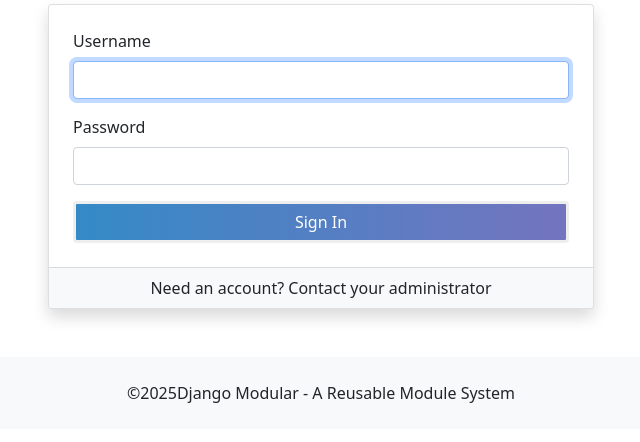
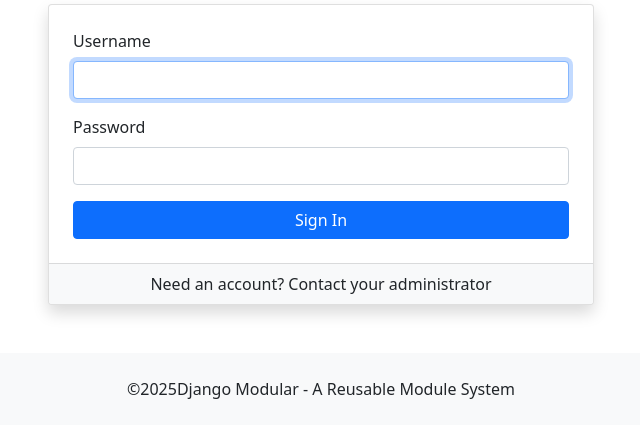
Before and after one commit to dwisulfahnur/dj-modular, a Django app: page /login/ in a window 1280 px wide. Shown: the part 172-614 px from the top of the page, without its empty margins (319-959 px from the left). Run offline with Django 5.2, Linux system fonts and the light colour scheme.

Commit message:
feat: update login page

```diff
--- a/templates/auth/login.html
+++ b/templates/auth/login.html
@@ -42,7 +42,7 @@
                 <input type="password" name="password" id="id_password" class="form-control" autocomplete="current-password" required />
               </div>
               <div class="d-grid gap-2">
-                <button type="submit" class="btn btn-dark-blue">Sign In</button>
+                <button type="submit" class="btn btn-primary">Sign In</button>
               </div>
               <input type="hidden" name="next" value="{{ next }}" />
             </form>
```
